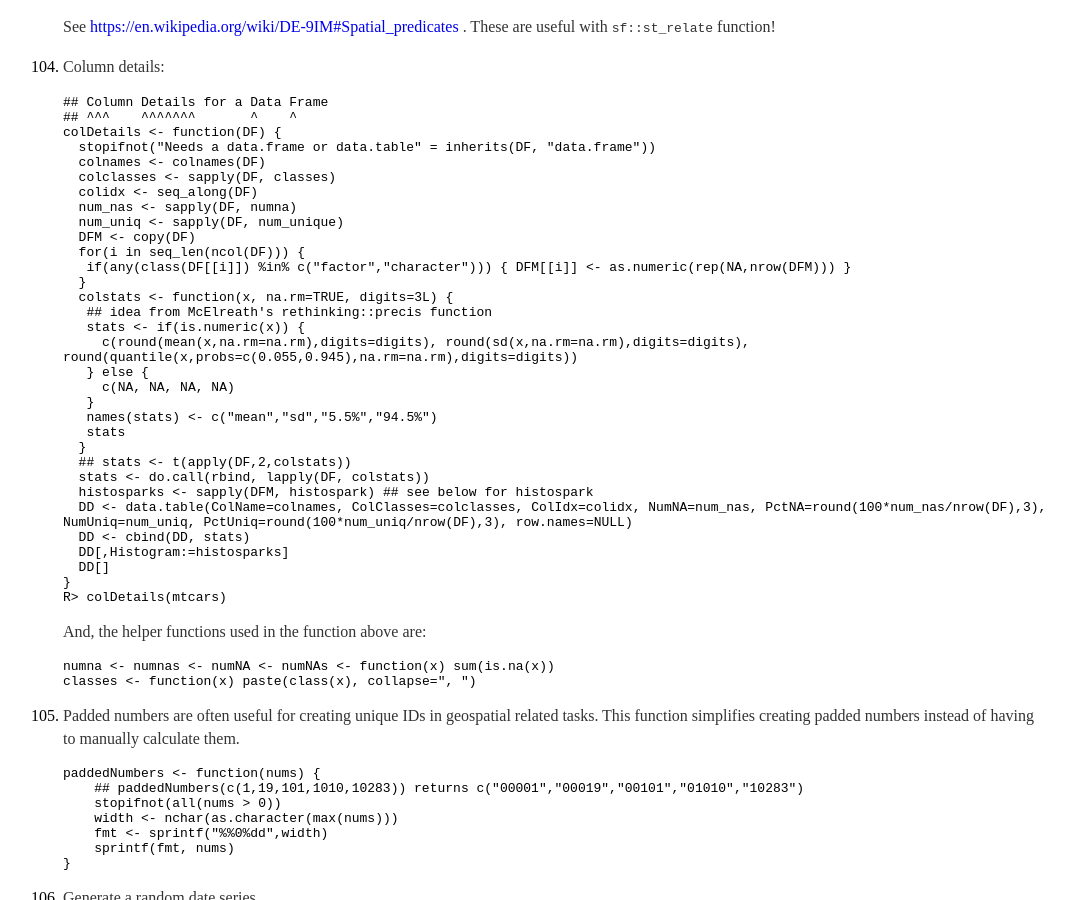
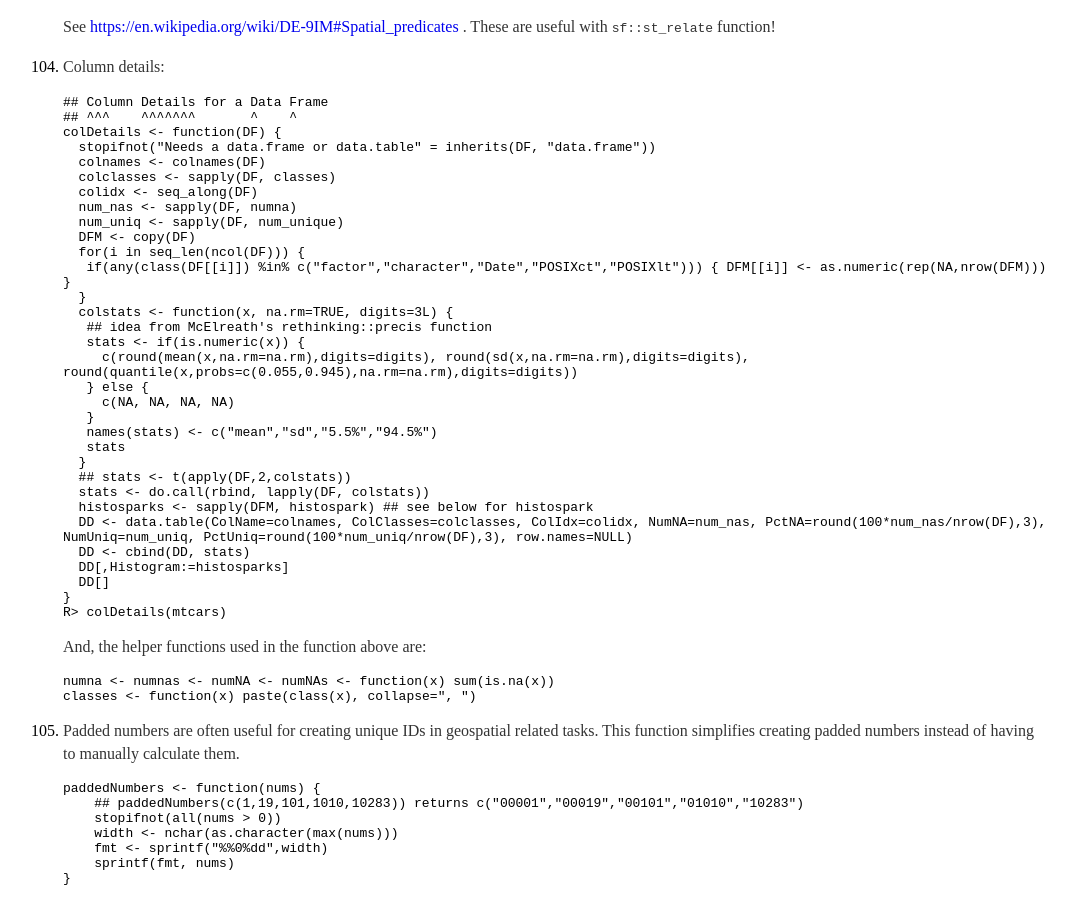
Before and after one commit to vlulla/vlulla.github.io, a Jekyll site: the page built from NOTES_R.md, in a window 1280 px wide and 900 px high, scrolled down 21854 px. Shown: the whole window, without its empty margins (105-1181 px from the left). Built offline with Jekyll 4.4.1, drawn with Linux system fonts in a browser that asks for light colours.

Commit message:
Ignore histospark for Date and POSIXct columns

```diff
--- a/NOTES_R.md
+++ b/NOTES_R.md
@@ -1682,7 +1682,7 @@ layout: default
        num_uniq <- sapply(DF, num_unique)
        DFM <- copy(DF)
        for(i in seq_len(ncol(DF))) {
-        if(any(class(DF[[i]]) %in% c("factor","character"))) { DFM[[i]] <- as.numeric(rep(NA,nrow(DFM))) }
+        if(any(class(DF[[i]]) %in% c("factor","character","Date","POSIXct","POSIXlt"))) { DFM[[i]] <- as.numeric(rep(NA,nrow(DFM))) }
        }
        colstats <- function(x, na.rm=TRUE, digits=3L) {
         ## idea from McElreath's rethinking::precis function
```
Also changed, not shown: 1 other file.
